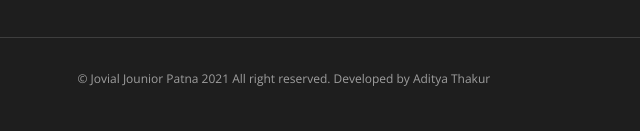
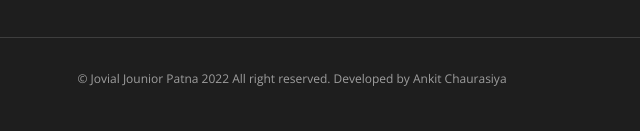
Before and after one commit to adityathakur2011/jovialjuniorspatna, a plain HTML site: page ourteam.html in a window 1280 px wide. Shown: the part 1017-1148 px from the top of the page, 0-640 px from the left. Drawn offline with nearby package versions, Linux system fonts and the light colour scheme.

Commit message:
Update ourteam.html

```diff
--- a/ourteam.html
+++ b/ourteam.html
@@ -194,7 +194,7 @@
 				<div class="col-lg-6">
 					<div class="copyright">
 						<p>
-							<span>&copy; Jovial Jounior Patna 2021 All right reserved. Developed by Aditya Thakur
+							<span>&copy; Jovial Jounior Patna 2022 All right reserved. Developed by Ankit Chaurasiya
 						</p>
 					</div>
 				</div>
```
